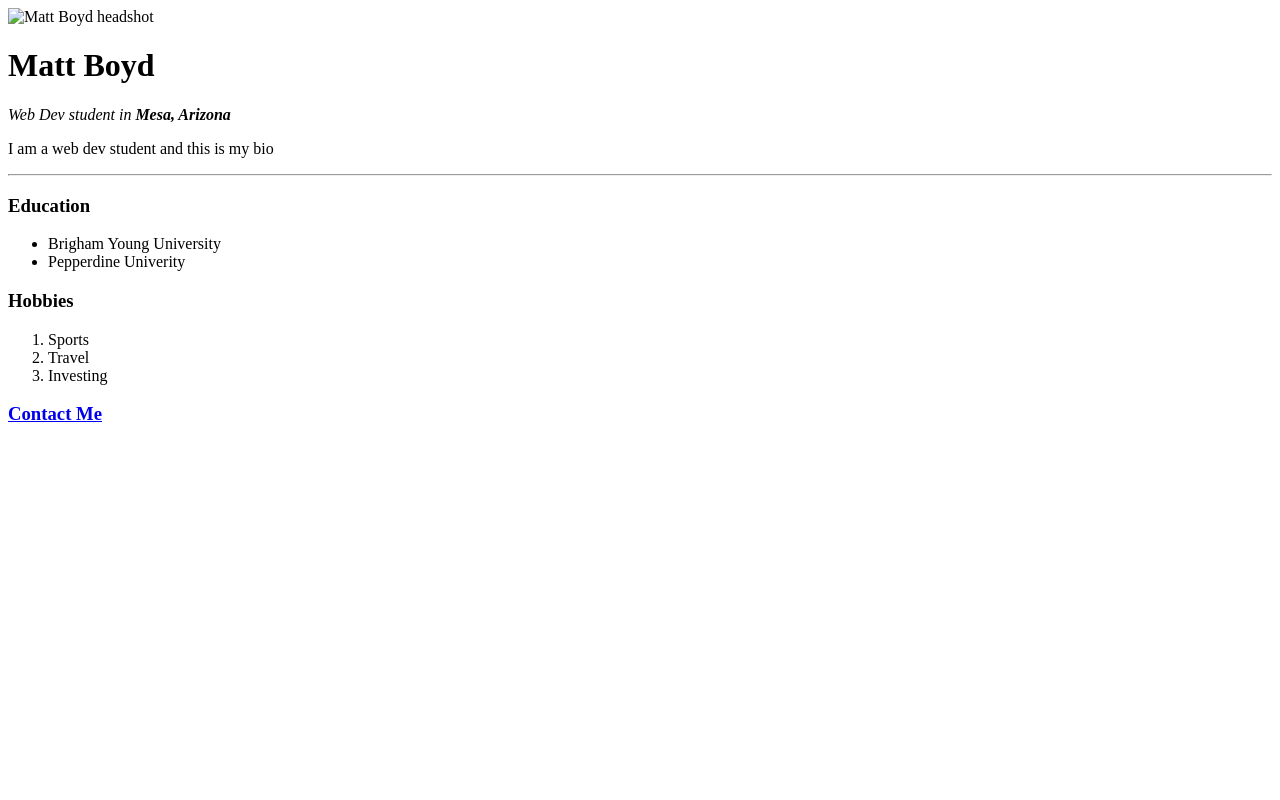
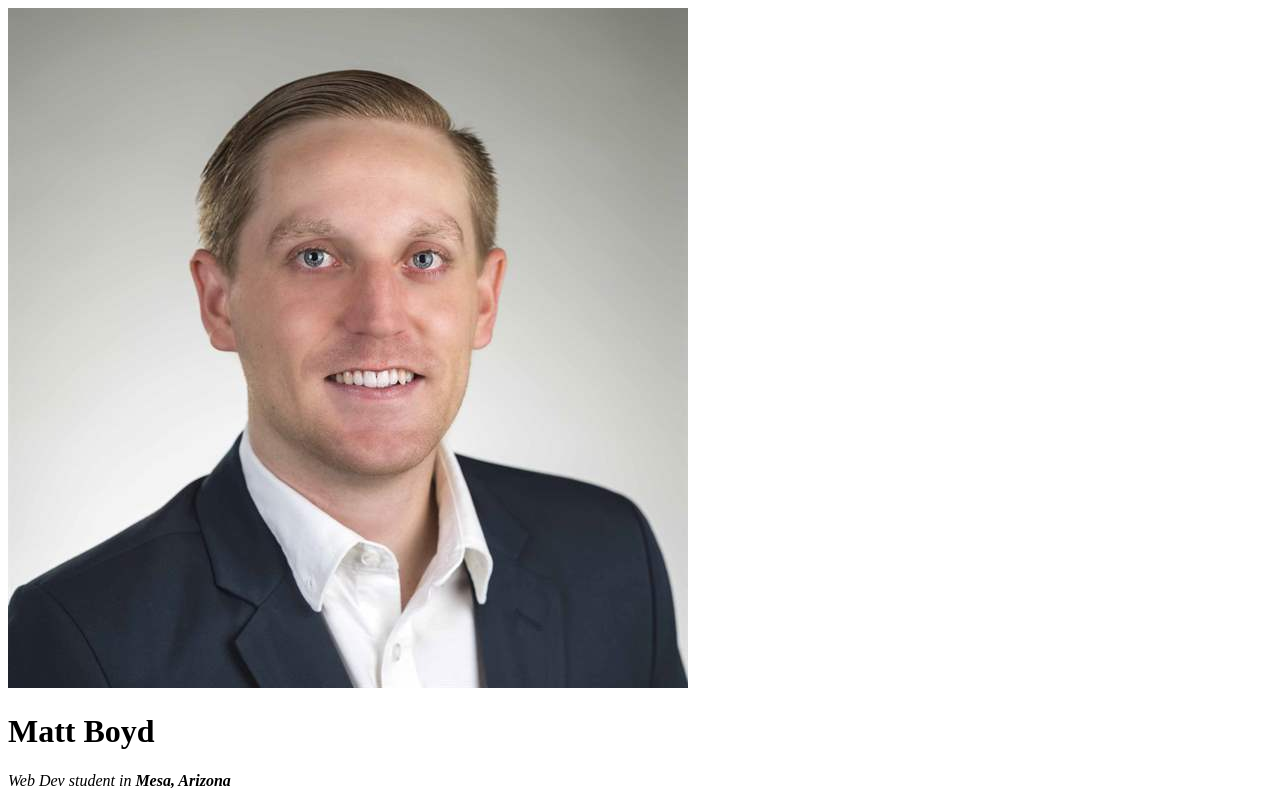
Before and after one commit to mb-dev-7/cv, a plain HTML site: page index.html in a window 1280 px wide. Shown: the top 800 px of the page. Drawn offline with Linux system fonts and the light colour scheme.

Commit message:
fixed image of headshot

```diff
--- a/index.html
+++ b/index.html
@@ -9,7 +9,7 @@
         <link rel="stylesheet" href="">
     </head>
     <body>
-        <img src="matt boyd headshot.jpeg" alt="Matt Boyd headshot">
+        <img src="images/matt boyd headshot.jpeg" alt="Matt Boyd headshot">
         <h1>Matt Boyd</h1>
         <p><em>Web Dev student in <strong>Mesa, Arizona</strong></em></p>
         <p>I am a web dev student and this is my bio</p>
```
